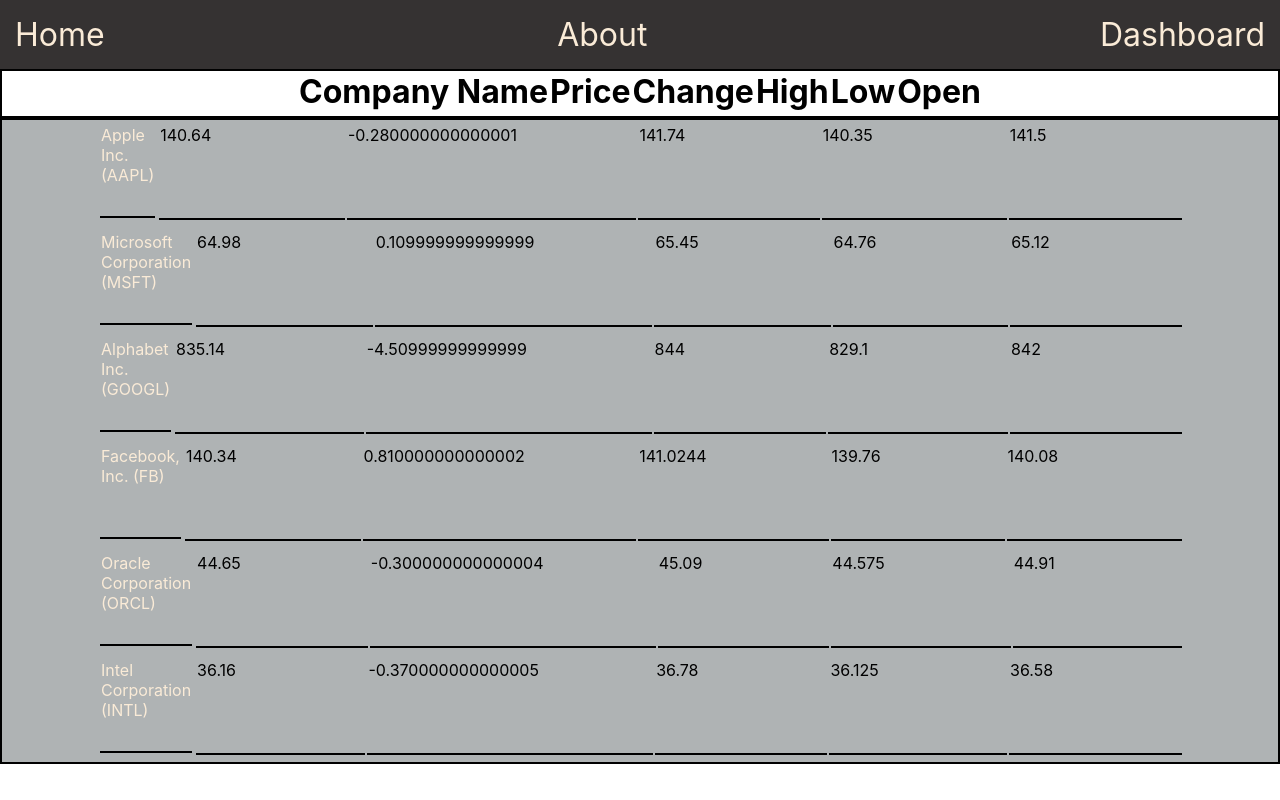
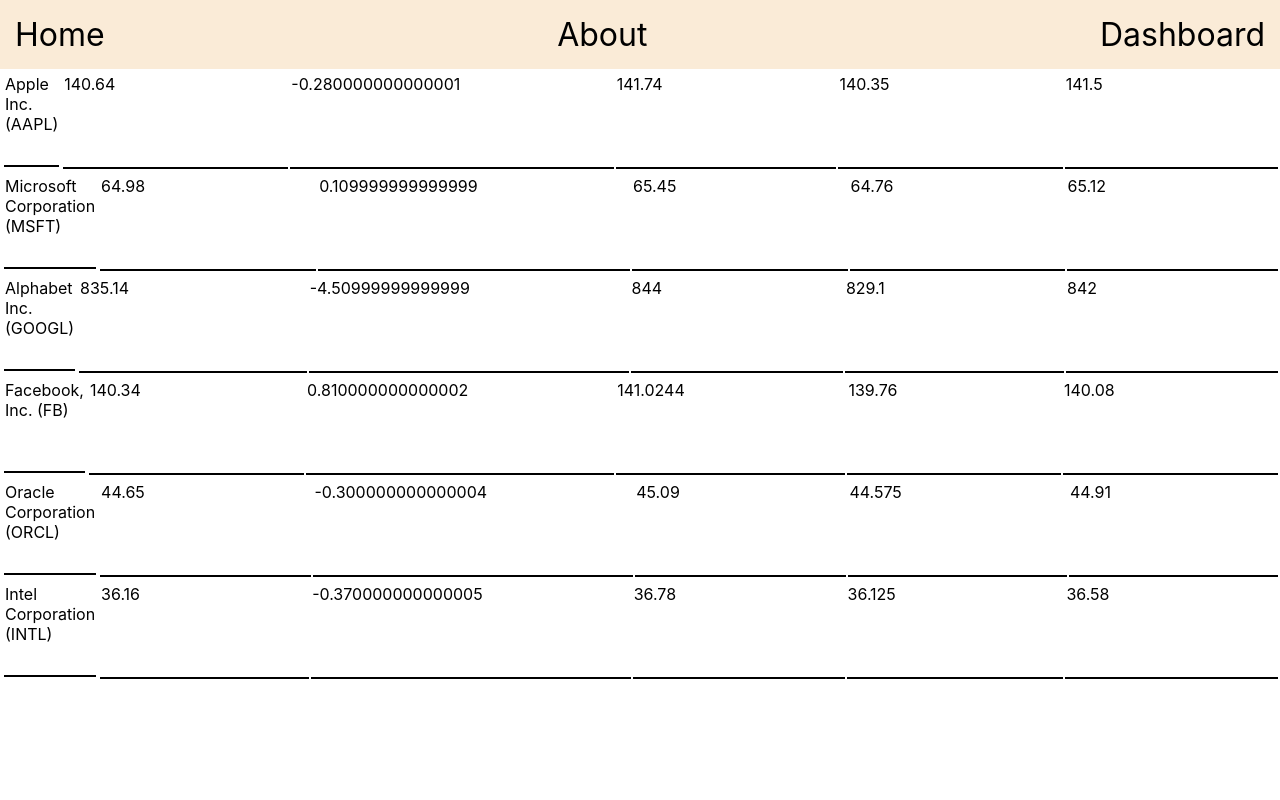
Before and after one commit to RiverXDiamant/stock-app, a React (Create React App) app: page /stocks in a window 1280 px wide. Built offline with nearby package versions, Linux system fonts and the light colour scheme.

Commit message:
updates to all files

```diff
--- a/src/App.css
+++ b/src/App.css
@@ -2,7 +2,7 @@
   text-decoration: none;
 }
 .link {
-  color: antiquewhite;
+  color: rgb(0, 0, 0);
 }
 .link:hover {
   color: rgb(1, 120, 141);
@@ -11,7 +11,7 @@
 .nav {
   display: flex;
   justify-content: space-between;
-  background-color: rgb(53, 50, 50);
+  background-color: antiquewhite;
   padding: 15px;
   font-size: 2em;
 }
@@ -22,28 +22,21 @@
 
 .table-header {
   display: flex;
-  justify-content: center;
+  justify-content: space-between;
   font-size: 2em;
   height: 45px;
+  background-color: cadetblue;
   border: solid black 2px;
 }
 
 .stock-container {
-  background-color: rgba(97, 105, 107, 0.507);
   display: flex;
   justify-content: center;
-  border: solid black 2px;
-}
-
-table {
-  height: 80px;
-  width: 85vw;
-  margin-bottom: 5px;
 }
 
 td {
   border-bottom: solid black 2px;
   height: 90px;
-  width: 90vw;
+  width: 85vw;
   margin-bottom: 3px;
 }
--- a/src/components/Dashboard.js
+++ b/src/components/Dashboard.js
@@ -5,25 +5,13 @@
 export default function Dashboard() {
   return (
     <>
-      <div className="table-header">
-        <thead>
-          <tr>
-            <th>Company Name</th>
-            <th>Price</th>
-            <th>Change</th>
-            <th>High</th>
-            <th>Low</th>
-            <th>Open</th>
-          </tr>
-        </thead>
-      </div>
       <div className="stock-container">
         <div className="dashboard-stocks">
           {stocks.map((stock) => {
             const { name, symbol, lastPrice, change, high, low, open } = stock;
             return (
               <table>
-                <Link className="link" to={`/stock/${symbol}`}>
+                <Link className="link" key={symbol} to={`/stock/${symbol}`}>
                   <tr>
                     <td>
                       {name} ({symbol})
--- a/src/components/Stock.js
+++ b/src/components/Stock.js
@@ -1,9 +1,40 @@
-// import componentimport stocks from "./stock-data";
+// import component
 
-export default function Stock(props) {
-  return (
-    <div className="single-stockPage">
-      <h1>Single Stock Page</h1>
-    </div>
-  );
+import { useState, useEffect } from "react";
+import { useParams } from "react-router-dom";
+import stocks from "./stock-data";
+
+export default function Stock() {
+  const [stock, setStock] = useState(null);
+  const { symbol } = useParams();
+
+  useEffect(() => {
+    const getStock = async () => {
+      try {
+        const data = stocks.find((theStock) => theStock.symbol === symbol);
+        setStock(data);
+      } catch (err) {
+        console.error(err);
+      }
+    };
+
+    getStock();
+  }, [symbol]);
+
+  const loaded = () => {
+    return (
+      <div>
+        <h2>
+          {stock.name} / {stock.symbol}
+        </h2>
+        <h3>${stock.lastPrice}</h3>
+      </div>
+    );
+  };
+
+  const loading = () => {
+    return <h1>...Loading...</h1>;
+  };
+
+  return stock && stock.name ? loaded() : loading();
 }
```
